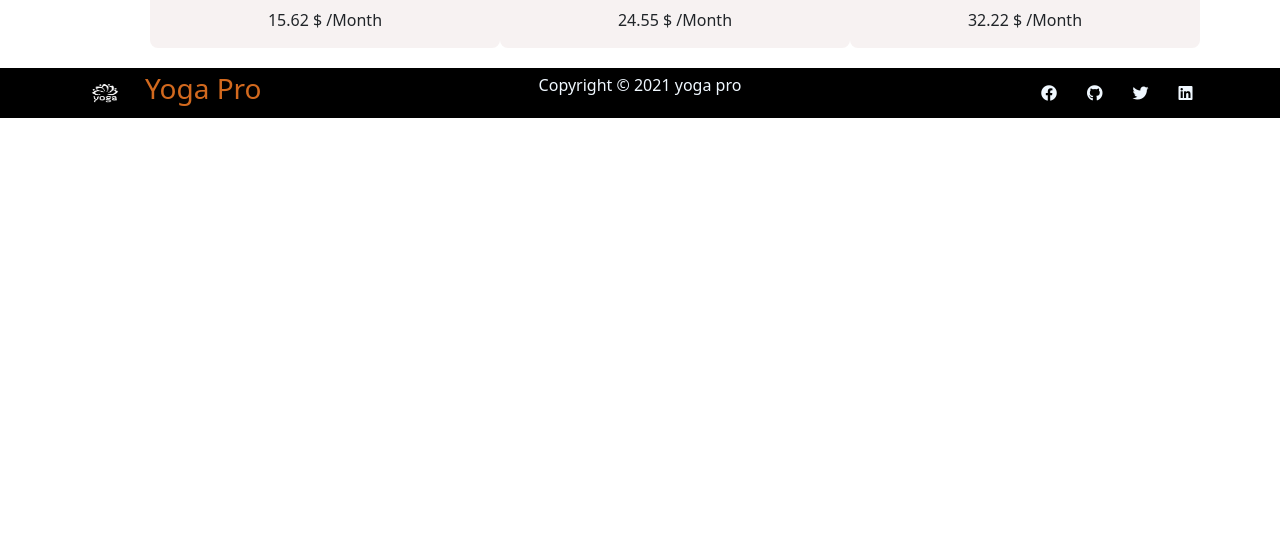
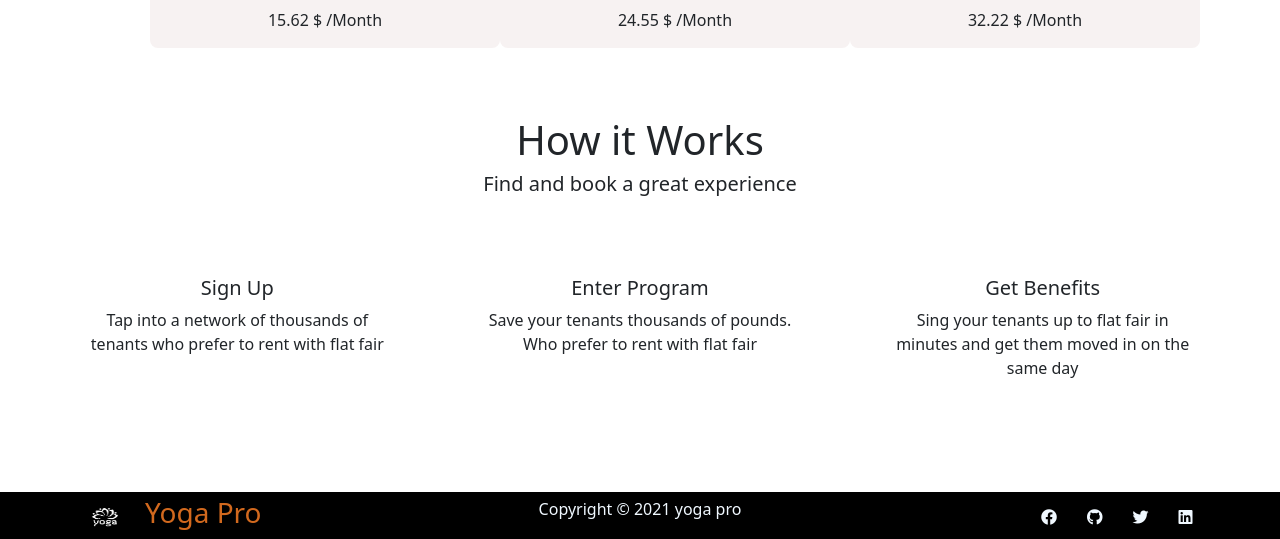
Before and after one commit to Roctim17/Yoga-Pro, a React (Create React App) app: page / in a window 1280 px wide. Shown: the part 971-1510 px from the top of the page. Before the commit the page ends 1089 px from the top, so only its background shows below. Built offline with nearby package versions, Linux system fonts and the light colour scheme.

Commit message:
how-it-work

```diff
--- a/src/Component/Home/Home.js
+++ b/src/Component/Home/Home.js
@@ -1,5 +1,6 @@
 import React from 'react';
 import Banner from '../Banner/Banner';
+import HowItWork from '../HowItWorks/HowItWork';
 import Services from '../Services/Services';
 
 const Home = () => {
@@ -7,6 +8,7 @@ const Home = () => {
         <div>
             <Banner></Banner>
             <Services></Services>
+            <HowItWork></HowItWork>
         </div>
     );
 };
--- /dev/null
+++ b/src/Component/HowItWorks/HowItWork.js
@@ -0,0 +1,29 @@
+import React from 'react';
+
+const HowItWork = () => {
+    return (
+        <div>
+            <div className="row p-5">
+                <h1> How it Works</h1>
+                <h5>Find and book a great experience</h5>
+                <div className="col-md-4 p-5">
+                    <img src="" alt="" />
+                    <h5>Sign Up</h5>
+                    <p>Tap into a network of thousands of tenants who prefer to rent with flat fair</p>
+                </div>
+                <div className="col-md-4 p-5">
+                    <img src="" alt="" />
+                    <h5>Enter Program</h5>
+                    <p>Save your tenants thousands of pounds. Who prefer to rent with flat fair</p>
+                </div>
+                <div className="col-md-4 p-5">
+                    <img src="" alt="" />
+                    <h5>Get Benefits</h5>
+                    <p>Sing your tenants up to flat fair in minutes and get them moved in on the same day</p>
+                </div>
+            </div>
+        </div>
+    );
+};
+
+export default HowItWork;
```
Also changed, not shown: 1 other file (tests, documents, lock files or other folders).
